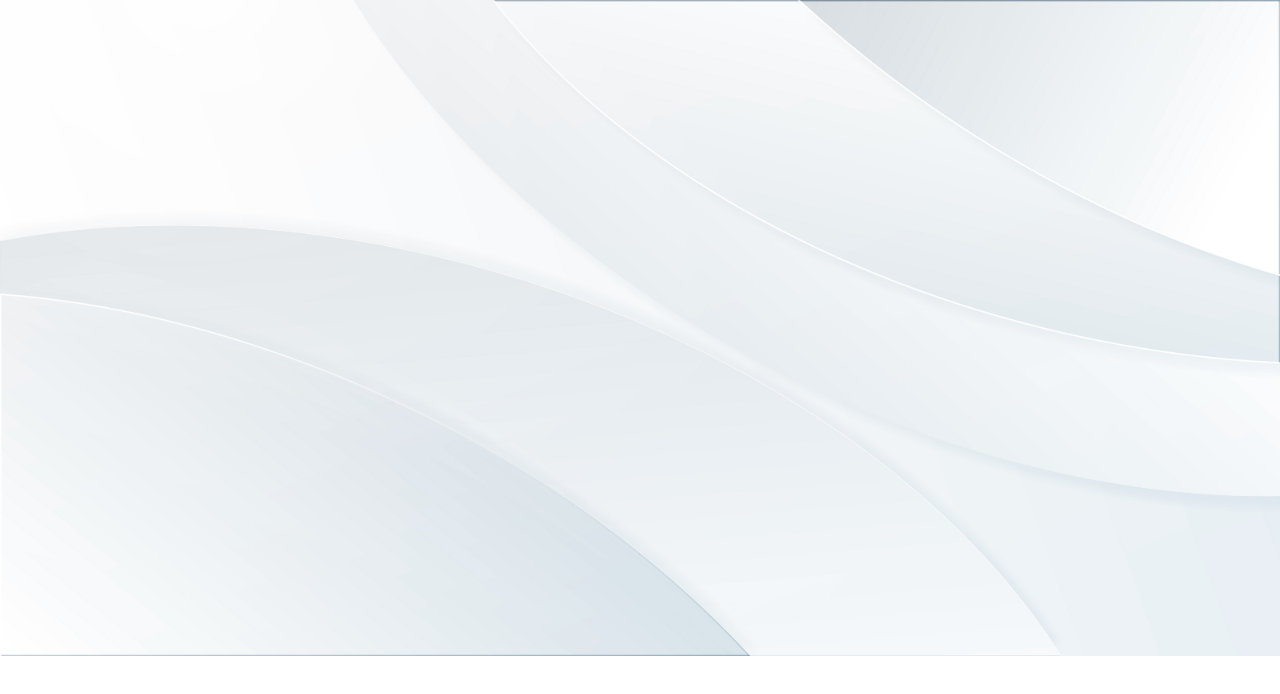
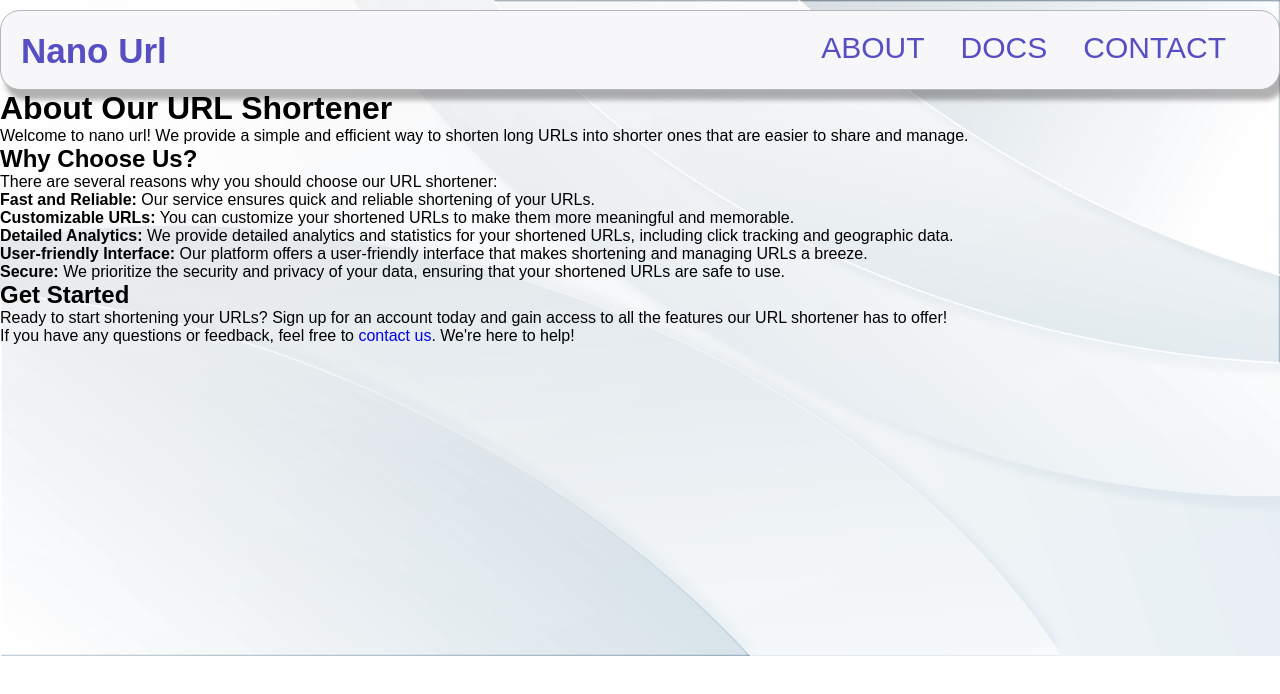
Before and after one commit to w1tchCrafter/nano-url, a React (Vite) app: page /about in a window 1280 px wide. Before the commit this address had no page. Shown: the top 694 px of the page. Built offline with nearby package versions, Linux system fonts and the light colour scheme; a web font is replaced by a local one.

Commit message:
created about page

```diff
--- a/src/App.jsx
+++ b/src/App.jsx
@@ -1,4 +1,5 @@
 import Home from "./Home.jsx";
+import About from "./about.jsx";
 import { BrowserRouter, Route, Router, Routes } from "react-router-dom";
 
 function App() {
@@ -6,6 +7,7 @@ function App() {
     <BrowserRouter>
       <Routes>
         <Route path="/" Component={Home}></Route>
+        <Route path="/about" Component={About}></Route>
       </Routes>
     </BrowserRouter>
   );
--- a/src/Header.jsx
+++ b/src/Header.jsx
@@ -4,7 +4,7 @@ export default function Header() {
       <label className="logo">Nano Url</label>
       <ul>
         <li>
-          <a href="#">About</a>
+          <a href="/about">About</a>
         </li>
         <li>
           <a href="#">Docs</a>
--- a/src/UrlCard.jsx
+++ b/src/UrlCard.jsx
@@ -11,7 +11,7 @@ export default function UrlCard(props) {
     await navigator.clipboard.writeText(link);
   };
 
-  const toTrash = async () => {
+  const toTrash = () => {
     const jsonCookie = JSON.parse(cookie);
     const newCookie = jsonCookie.filter(
       (v) => v.original !== original && v.shortened !== link
--- /dev/null
+++ b/src/about.jsx
@@ -0,0 +1,55 @@
+import Header from "./Header.jsx";
+
+export default function About() {
+  return (
+    <>
+    <Header/>
+    <div className="about">
+      <h1>About Our URL Shortener</h1>
+      <p>
+        Welcome to nano url! We provide a simple and efficient
+        way to shorten long URLs into shorter ones that are easier to share and
+        manage.
+      </p>
+
+      <h2>Why Choose Us?</h2>
+      <p>There are several reasons why you should choose our URL shortener:</p>
+      <ul>
+        <li>
+          <strong>Fast and Reliable:</strong> Our service ensures quick and
+          reliable shortening of your URLs.
+        </li>
+        <li>
+          <strong>Customizable URLs:</strong> You can customize your shortened
+          URLs to make them more meaningful and memorable.
+        </li>
+        <li>
+          <strong>Detailed Analytics:</strong> We provide detailed analytics and
+          statistics for your shortened URLs, including click tracking and
+          geographic data.
+        </li>
+        <li>
+          <strong>User-friendly Interface:</strong> Our platform offers a
+          user-friendly interface that makes shortening and managing URLs a
+          breeze.
+        </li>
+        <li>
+          <strong>Secure:</strong> We prioritize the security and privacy of
+          your data, ensuring that your shortened URLs are safe to use.
+        </li>
+      </ul>
+
+      <h2>Get Started</h2>
+      <p>
+        Ready to start shortening your URLs? Sign up for an account today and
+        gain access to all the features our URL shortener has to offer!
+      </p>
+
+      <p>
+        If you have any questions or feedback, feel free to{" "}
+        <a href="/contact">contact us</a>. We're here to help!
+      </p>
+    </div>
+    </>
+  );
+}
```
